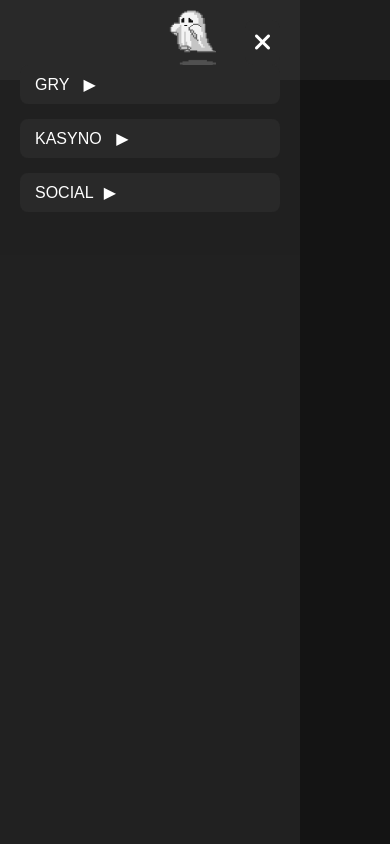
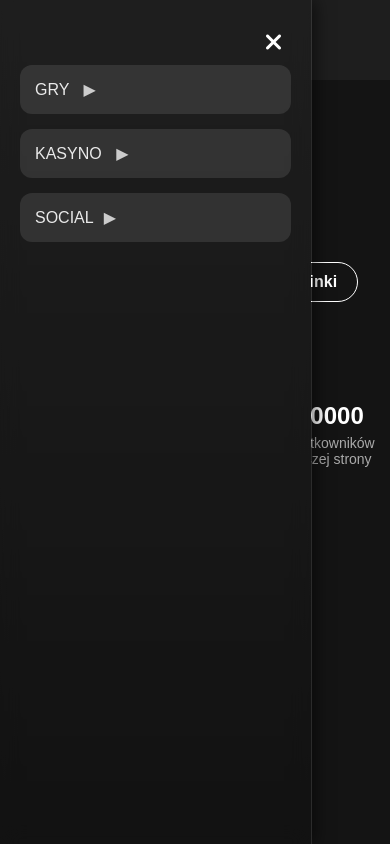
Before and after one commit to glucix/strona, a plain HTML site: page hub.html in a window 390 px wide. Both pictures are taken after a click on the element 37 px from the left and 39 px from the top of the page. Drawn offline with Linux system fonts and the light colour scheme.

Commit message:
Add files via upload

```diff
--- a/hub.css
+++ b/hub.css
@@ -10,67 +10,155 @@ body {
     color: #fff;
 }
 
+::selection {
+    background-color: rgb(156, 155, 155); /* Szare tło zaznaczonego tekstu */
+    color: white;           /* Kolor tekstu podczas zaznaczenia */
+}
+
 .container {
     display: flex;
     height: 11.7vh;
     width: 100%;
 }
 
+/* Pasek boczny */
 .sidebar {
-    background-color: rgba(148, 147, 147, 0.1);
+    background: linear-gradient(180deg, #2c2c2c, #1a1a1a); /* Gradient dla eleganckiego wyglądu */
+    background-repeat: no-repeat;
+    background-size: cover;
     padding: 20px;
     width: 300px;
     position: fixed;
-    left: -300px;
+    left: -320px;
     height: 100vh;
     display: flex;
     flex-direction: column;
-    transition: left 0.5s ease;
+    transition: all 0.4s cubic-bezier(0.25, 0.8, 0.25, 1); /* Naturalne przejście */
+    z-index: 1000;
+    box-shadow: 4px 0 15px rgba(0, 0, 0, 0.5); /* Mocniejszy cień dla głębi */
+    border-right: 1px solid rgba(255, 255, 255, 0.1); /* Drobna linia po prawej stronie */
 }
 
+/* Ikona menu */
 .menu-icon {
     position: absolute;
     top: 20px;
     left: 20px;
-    background-color: #292929;
-    padding: 10px;
+    background-color: rgba(255, 255, 255, 0.1); /* Subtelny półprzezroczysty wygląd */
+    padding: 12px;
+    cursor: pointer;
     border-radius: 8px;
-    cursor: pointer;
-}s
+    transition: background-color 0.3s ease, transform 0.3s ease;
+    z-index: 1100; /* Ikona nad innymi elementami */
+}
 
-.menu-icon i, .close-icon i {
+.menu-icon:hover {
+    background-color: rgba(255, 255, 255, 0.2);
+    transform: scale(1.15);
+}
+
+.menu-icon i {
     color: #fff;
     font-size: 24px;
 }
 
+/* Ikona zamknięcia */
 .close-icon {
     align-self: flex-end;
-    background-color: #292929;
     padding: 10px;
     border-radius: 8px;
     cursor: pointer;
     display: none;
 }
 
+
+.close-icon:hover {
+    transform: scale(1.1);
+}
+
+.close-icon i {
+    color: #fff;
+    font-size: 24px;
+}
+
+/* Kategorie */
 .category {
-    background-color: #292929;
+    background-color: rgba(255, 255, 255, 0.1);
     margin-bottom: 15px;
-    padding: 10px 15px;
-    border-radius: 8px;
+    padding: 15px;
+    border-radius: 12px;
     cursor: pointer;
-    transition: transform 0.2s ease-in-out, box-shadow 0.2s ease;
+    transition: transform 0.3s ease, background-color 0.3s ease, box-shadow 0.3s ease;
+    color: #eaeaea;
+    font-weight: 500;
 }
 
 .category:hover {
-    background-color: #b3b2b2;
-    transform: scale(1.05);
-    box-shadow: 0 10px 15px rgba(38, 38, 38, 0.2);
-    color: black;
+    background-color: rgba(255, 255, 255, 0.2);
+    transform: translateY(-5px) scale(1.05); /* Subtelne podniesienie i powiększenie */
+    box-shadow: 0 12px 20px rgba(0, 0, 0, 0.3);
+    color: #ffffff;
 }
 
+/* Ukryte kategorie */
 .hidden-categories {
     display: none;
+    padding-left: 15px; /* Odsunięcie dla elementów podrzędnych */
+    margin-top: 5px;
 }
+
+.hidden-categories .category {
+    background-color: rgba(255, 255, 255, 0.08);
+    padding: 10px;
+    font-size: 16px;
+}
+
+.hidden-categories .category:hover {
+    background-color: rgba(255, 255, 255, 0.15);
+}
+
+/* Animacja strzałki */
+.rotate {
+    transform: rotate(180deg);
+    transition: transform 0.4s cubic-bezier(0.4, 0, 0.2, 1);
+}
+
+/* Responsywność */
+@media (max-width: 768px) {
+    .sidebar {
+        width: 80%; /* Mniejszy pasek boczny na urządzeniach mobilnych */
+        left: -80%;
+    }
+
+    .menu-icon, .close-icon {
+        top: 15px;
+    }
+}
+
+/* Akcenty estetyczne */
+.sidebar::before {
+    content: '';
+    position: absolute;
+    top: 0;
+    left: 0;
+    width: 100%;
+    height: 100%;
+    background: rgba(0, 0, 0, 0.3); /* Efekt warstwy przyciemniającej */
+    z-index: -1;
+    backdrop-filter: blur(10px); /* Dodanie efektu rozmycia */
+}
+
+/* Strzałki w kategoriach */
+.arrow {
+    margin-left: auto;
+    transition: transform 0.3s ease;
+    color: #ccc;
+}
+
+.arrow:hover {
+    color: #fff;
+}
+
 
 .new-tag {
     background-color: red;
@@ -133,3 +221,65 @@ a:hover {
     color: black;
     text-decoration: underline;
 }
+.main-content {
+    text-align: center;
+    padding: 50px 20px;
+  }
+
+  .main-content h1 {
+    font-size: 36px;
+    font-weight: bold;
+    margin-bottom: 20px;
+  }
+
+  .main-content p {
+    font-size: 18px;
+    color: #aaa;
+    margin-bottom: 30px;
+  }
+
+  .main-content .buttons {
+    display: flex;
+    justify-content: center;
+    gap: 20px;
+    transition: transform 0.3s ease;
+  }
+
+  .main-content .buttons a {
+    text-decoration: none;
+    padding: 10px 20px;
+    border: 1px solid #fff;
+    border-radius: 20px;
+    color: #fff;
+    font-weight: bold;
+    transition: transform 0.3s ease, background-color 0.3s ease, box-shadow 0.3s ease;
+
+  }
+
+  .main-content .buttons a:hover {
+    background-color: #fff;
+    color: #000;
+    transform: translateY(-5px) scale(1.05);
+  }
+
+  .footer-stats {
+    display: flex;
+    justify-content: center;
+    gap: 40px;
+    margin-top: 50px;
+  }
+
+  .footer-stats .stat {
+    text-align: center;
+  }
+
+  .footer-stats .stat h2 {
+    font-size: 24px;
+    font-weight: bold;
+    margin-bottom: 5px;
+  }
+
+  .footer-stats .stat p {
+    font-size: 14px;
+    color: #aaa;
+  }
--- a/hub.html
+++ b/hub.html
@@ -1,3 +1,4 @@
+
 <!DOCTYPE html>
 <html lang="en">
 <head>
@@ -44,10 +45,29 @@
     <div class="menu-icon" id="menuIcon">
         <i class="fas fa-bars"></i>
     </div>
-    <div class="content">
+    <div class="main-content">
+        <h1>GLUCIX HUB</h1>
+        <p>nie wiem co tu napisac</p>
+        <div class="buttons">
+          <a href="#">Discord</a>
+          <a href="#">Wszystkie nasze linki</a>
+        </div>
+      </div>
 
-    </div>
-
-    <script src="script.js"></script>
+      <div class="footer-stats">
+        <div class="stat">
+          <h2 class="counter" data-target="22605">0</h2>
+          <p>Osób na naszym discordzie</p>
+        </div>
+        <div class="stat">
+          <h2 class="counter" data-target="2998">0</h2>
+          <p>WYjebek na blika</p>
+        </div>
+        <div class="stat">
+          <h2 class="counter" data-target="70000">0</h2>
+          <p>Użytkowników naszej strony</p>
+        </div>
+      </div>
+      <script src="script.js"></script>
 </body>
 </html>
--- a/script.js
+++ b/script.js
@@ -1,74 +1,56 @@
-// Znajdź elementy HTML: ikonę menu, ikonę zamknięcia i pasek boczny
-const menuIcon = document.getElementById("menuIcon");
-const closeIcon = document.getElementById("closeIcon");
-const sidebar = document.getElementById("sidebar");
+// Update the live clock
 
-// Dodaj event listener do ikony menu, aby pokazać pasek boczny
-menuIcon.addEventListener("click", () => {
-    sidebar.style.left = "0";  // Animacja paska bocznego (wchodzi z lewej strony)
-    menuIcon.style.display = "none";  // Ukryj ikonę menu
-    closeIcon.style.display = "block";  // Pokaż ikonę zamykania w sidebarze
-});
+  // Counter Animation
+  const counters = document.querySelectorAll('.counter');
+  const speed = 50; // Adjust speed of counting
 
-// Dodaj event listener do ikony zamknięcia, aby ukryć pasek boczny
-closeIcon.addEventListener("click", () => {
-    sidebar.style.left = "-300px";  // Animacja paska bocznego (schodzi z lewej strony)
-    menuIcon.style.display = "block";  // Pokaż ikonę menu
-    closeIcon.style.display = "none";  // Ukryj ikonę zamykania
-});
+  counters.forEach(counter => {
+    const updateCount = () => {
+      const target = +counter.getAttribute('data-target');
+      const count = +counter.innerText;
 
-// gry
-const toggleButtonGry = document.getElementById("toggleButtonGry");
-const categoriesGry = document.getElementById("categoriesGry");
-const arrowGry = document.getElementById("arrowGry");
+      const increment = Math.ceil(target / speed);
 
-toggleButtonGry.addEventListener("click", () => {
-    if (categoriesGry.style.display === "none" || categoriesGry.style.display === "") {
-        categoriesGry.style.display = "block";  // Pokaż kategorie
-        arrowGry.classList.add("rotate");      // Obróć strzałkę
-    } else {
-        categoriesGry.style.display = "none";  // Ukryj kategorie
-        arrowGry.classList.remove("rotate");   // Przywróć strzałkę
-    }
-});
+      if (count < target) {
+        counter.innerText = count + increment;
+        setTimeout(updateCount, 10);
+      } else {
+        counter.innerText = target;
+      }
+    };
 
-// kasyno
-const toggleButtonKasyno = document.getElementById("toggleButtonKasyno");
-const categoriesKasyno = document.getElementById("categoriesKasyno");
-const arrowKasyno = document.getElementById("arrowKasyno");
+    updateCount();
+  });
+  // Znajdź elementy HTML: ikonę menu, ikonę zamknięcia i pasek boczny
+  const menuIcon = document.getElementById("menuIcon");
+  const closeIcon = document.getElementById("closeIcon");
+  const sidebar = document.getElementById("sidebar");
 
-toggleButtonKasyno.addEventListener("click", () => {
-    if (categoriesKasyno.style.display === "none" || categoriesKasyno.style.display === "") {
-        categoriesKasyno.style.display = "block";  // Pokaż kategorie
-        arrowKasyno.classList.add("rotate");       // Obróć strzałkę
-    } else {
-        categoriesKasyno.style.display = "none";   // Ukryj kategorie
-        arrowKasyno.classList.remove("rotate");    // Przywróć strzałkę
-    }
-});
-// social media
-const toggleButtonsocial = document.getElementById("toggleButtonsocial");
-const categoriessocial = document.getElementById("categoriessocial");
-const arrowsocial = document.getElementById("arrowsocial");
+  // Funkcja do przełączania widoczności paska bocznego
+  function toggleSidebar(show) {
+      sidebar.style.left = show ? "0" : "-320px"; // Przesuń pasek boczny
+      menuIcon.style.display = show ? "none" : "block"; // Przełącz widoczność ikon
+      closeIcon.style.display = show ? "block" : "none";
+  }
 
-toggleButtonsocial.addEventListener("click", () => {
-    if (categoriessocial.style.display === "none" || categoriessocial.style.display === "") {
-        categoriessocial.style.display = "block";  // Pokaż kategorie
-        arrowsocial.classList.add("rotate");       // Obróć strzałkę
-    } else {
-        categoriessocial.style.display = "none";   // Ukryj kategorie
-        arrowsocial.classList.remove("rotate");    // Przywróć strzałkę
-    }
-});
+  // Dodaj event listener do ikon
+  menuIcon.addEventListener("click", () => toggleSidebar(true));
+  closeIcon.addEventListener("click", () => toggleSidebar(false));
 
+  // Funkcja uniwersalna do obsługi sekcji z kategoriami
+  function setupToggle(buttonId, categoriesId, arrowId) {
+      const toggleButton = document.getElementById(buttonId);
+      const categories = document.getElementById(categoriesId);
+      const arrow = document.getElementById(arrowId);
 
+      toggleButton.addEventListener("click", () => {
+          const isHidden = categories.style.display === "none" || categories.style.display === "";
+          categories.style.display = isHidden ? "block" : "none"; // Przełącz widoczność kategorii
+          arrow.classList.toggle("rotate", isHidden); // Obróć strzałkę jeśli rozwinięto
+      });
+  }
 
-
-
-document.getElementById("scrollToTop").addEventListener("click", function() {
-    window.scrollTo({ top: 20, behavior: 'smooth' });
-});
-
-document.getElementById("scrollToMid").addEventListener("click", function() {
-    window.scrollTo({ top: 400, behavior: 'smooth' });
-});
+  // Skonfiguruj sekcje: Gry, Kasyno, Social Media
+  setupToggle("toggleButtonGry", "categoriesGry", "arrowGry");
+  setupToggle("toggleButtonKasyno", "categoriesKasyno", "arrowKasyno");
+  setupToggle("toggleButtonsocial", "categoriessocial", "arrowsocial");
```
